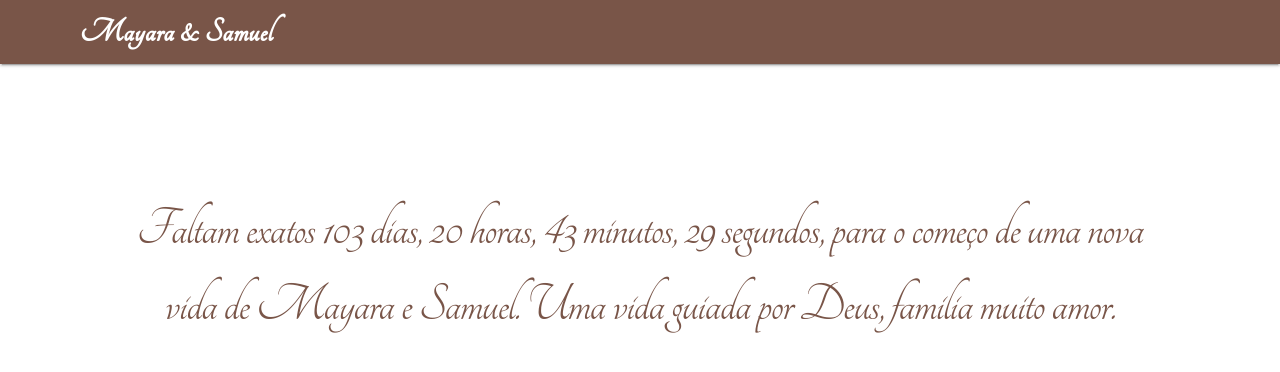
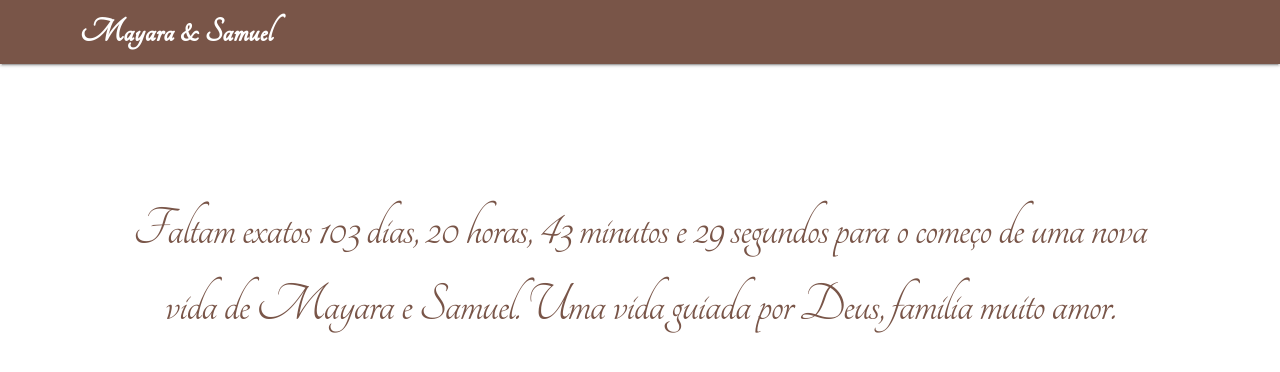
Before and after one commit to sbvorpagel/sayra, a Vue app: page /#/ in a window 1280 px wide. Shown: the top 372 px of the page. Built offline with nearby package versions, Linux system fonts and the light colour scheme; what vue-resource, vuefire would draw is missing.

Commit message:
correção no texto principal.

```diff
--- a/src/components/Home.vue
+++ b/src/components/Home.vue
@@ -4,8 +4,8 @@
         Faltam exatos
         {{ days ? days === 1 ? `${days*-1} dia,` : `${days} dias,` : ''}}
         {{ hours ? hours === 1 ? `${hours} hora,` : `${hours} horas,` : ''}}
-        {{ minutes ? horas === 1 ? `${minutes} minuto,` : `${minutes} minutos,` : ''}}
-        {{ seconds ? seconds === 1 ? `${seconds} segundo,` : `${seconds} segundos,` : ''}}
+        {{ minutes ? horas === 1 ? `${minutes} minuto e ` : `${minutes} minutos e ` : ''}}
+        {{ seconds ? seconds === 1 ? `${seconds} segundo ` : `${seconds} segundos ` : ''}}
         para o começo de uma nova vida de Mayara e Samuel. Uma vida guiada por Deus, familia
         muito amor.
     </h1>
```
